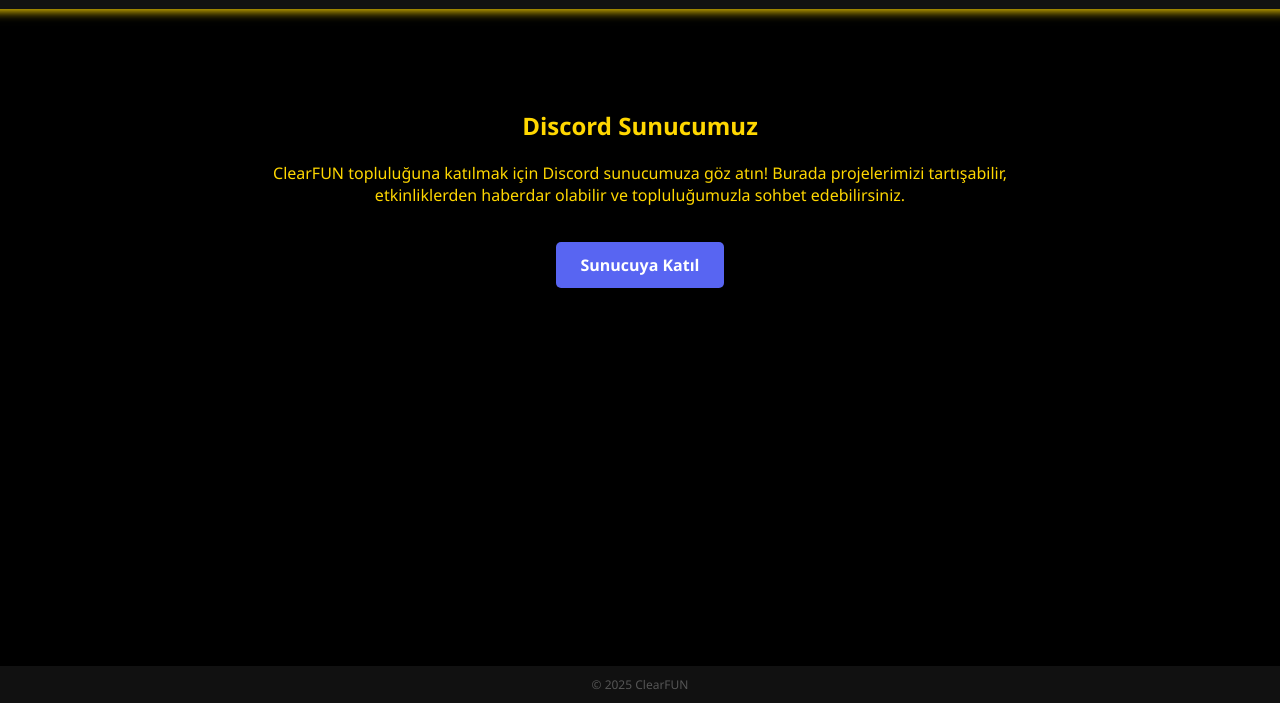
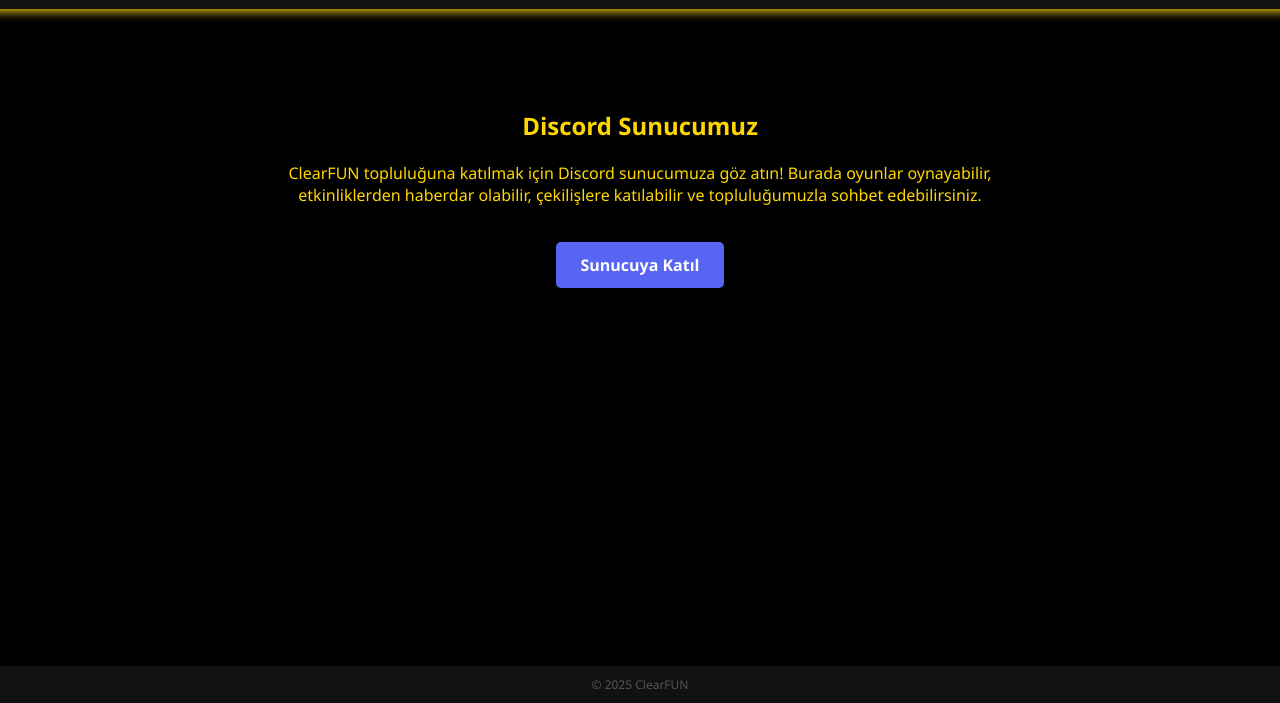
Before and after one commit to ClearFUN-Network/ClearFUN-Network.github.io, a plain HTML site: page discord.html in a window 1280 px wide. Shown: the part 97-800 px from the top of the page. Drawn offline with Linux system fonts and the light colour scheme.

Commit message:
Update discord.html

```diff
--- a/discord.html
+++ b/discord.html
@@ -76,7 +76,7 @@
     <h2>Discord Sunucumuz</h2>
     <p>
       ClearFUN topluluğuna katılmak için Discord sunucumuza göz atın!
-      Burada projelerimizi tartışabilir, etkinliklerden haberdar olabilir ve topluluğumuzla sohbet edebilirsiniz.
+      Burada oyunlar oynayabilir, etkinliklerden haberdar olabilir, çekilişlere katılabilir ve topluluğumuzla sohbet edebilirsiniz.
     </p>
     <a href="https://discord.gg/VxpaSCugw2" target="_blank" class="discord-btn">
       Sunucuya Katıl
```
